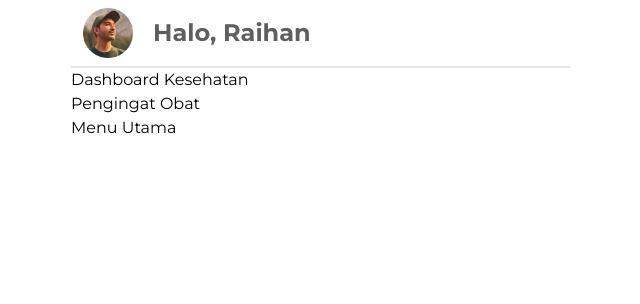
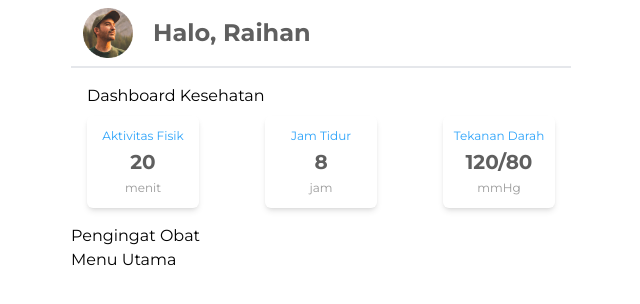
Before and after one commit to Personal-Health-Record/frontend, a Next.js app: page / in a window 1280 px wide. Shown: the top 304 px of the page, without its empty margins (319-959 px from the left). Built offline with nearby package versions, Linux system fonts and the light colour scheme.

Commit message:
feat: add dashboard kesehatan

```diff
--- /dev/null
+++ b/src/app/components/Dashboard/constants.ts
@@ -0,0 +1,17 @@
+export const dashboardKesehatan = [
+  {
+    title: "Aktivitas Fisik",
+    value: "20",
+    unit: "menit",
+  },
+  {
+    title: "Jam Tidur",
+    value: "8",
+    unit: "jam",
+  },
+  {
+    title: "Tekanan Darah",
+    value: "120/80",
+    unit: "mmHg",
+  },
+];
--- /dev/null
+++ b/src/app/components/Dashboard/index.tsx
@@ -0,0 +1,22 @@
+import DashboardCard from "../DashboardCard";
+import { dashboardKesehatan } from "./constants";
+
+const Dashboard = () => {
+  return (
+    <div className="flex flex-col p-4 gap-2">
+      <h3>Dashboard Kesehatan</h3>
+
+      <div className="flex justify-between gap-2">
+        {dashboardKesehatan.map((dashboard) => (
+          <DashboardCard
+            title={dashboard.title}
+            unit={dashboard.unit}
+            value={dashboard.value}
+          />
+        ))}
+      </div>
+    </div>
+  );
+};
+
+export default Dashboard;
--- /dev/null
+++ b/src/app/components/DashboardCard/index.tsx
@@ -0,0 +1,17 @@
+interface Props {
+  title: string;
+  value: string;
+  unit: string;
+}
+
+const DashboardCard = ({ title, unit, value }: Props) => {
+  return (
+    <div className="flex flex-col shadow-md rounded-md py-3 px-1 items-center gap-1 w-28">
+      <p className="text-mainBlue text-xs">{title}</p>
+      <p className="text-xl font-bold text-mainGrey">{value}</p>
+      <p className="text-xs text-lightGrey">{unit}</p>
+    </div>
+  );
+};
+
+export default DashboardCard;
--- a/src/app/page.tsx
+++ b/src/app/page.tsx
@@ -1,10 +1,11 @@
+import Dashboard from "./components/Dashboard";
 import Header from "./components/Header";
 
 export default function Home() {
   return (
     <main className="flex flex-col min-h-screen ">
       <Header />
-      <div>Dashboard Kesehatan</div>
+      <Dashboard />
       <div>Pengingat Obat</div>
       <div>Menu Utama</div>
     </main>
```
